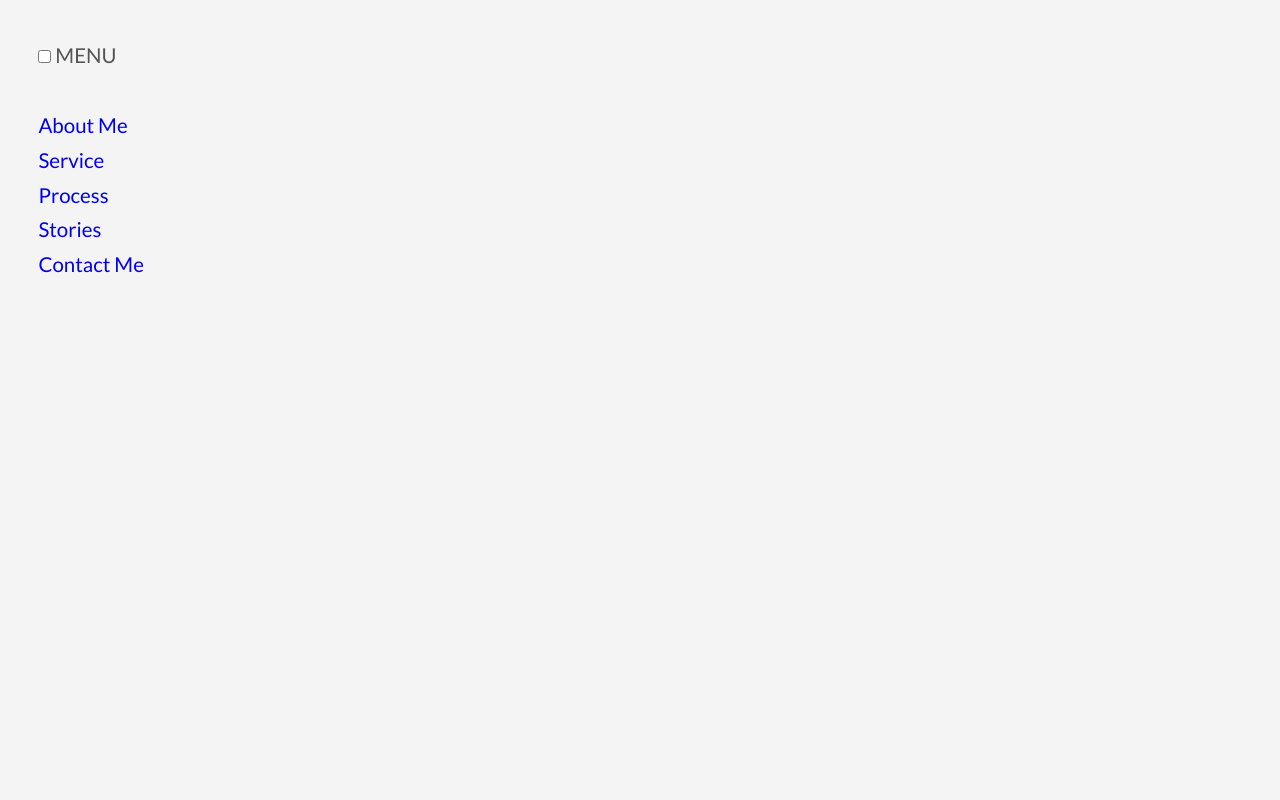
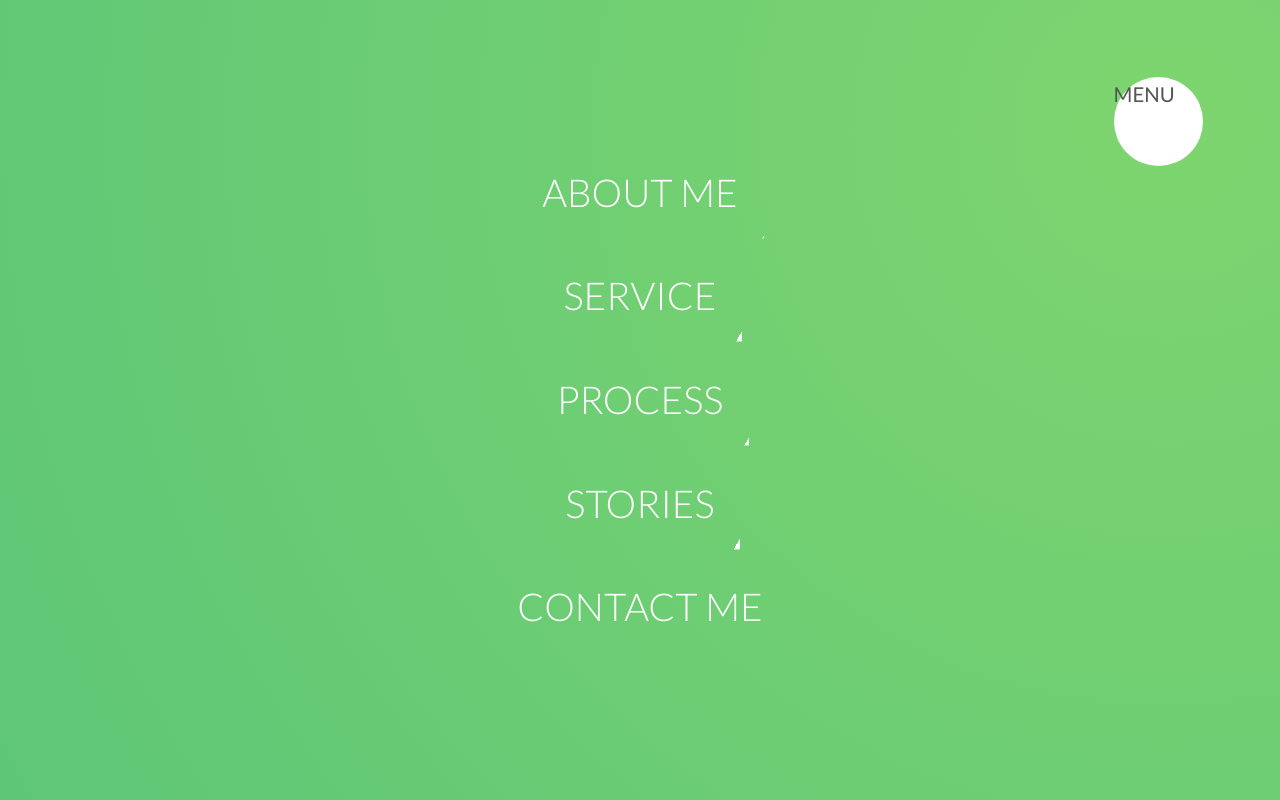
Before and after one commit to LaurenceM2015/myPortfolio, a website: page index.html in a window 1280 px wide. Drawn offline with Linux system fonts and the light colour scheme.

Commit message:
Styling nav, list,  item, link.

```diff
--- a/resources/sass/layouts/_navigation.scss
+++ b/resources/sass/layouts/_navigation.scss
@@ -0,0 +1,82 @@
+.navigation{
+
+    &__checkbox{
+        display: none;
+
+    }
+
+    &__button{
+        background-color: $color-white;
+        border-radius: 50%;
+        height: 7rem;
+        width: 7rem;
+
+        position: fixed;
+        top: 6rem;
+        right: 6rem;
+        z-index: 2000;
+    }
+
+    &__background{
+        position: fixed;
+        top: 6.5rem;
+        right: 6.5rem;
+        z-index: 1000;
+
+        // The radial gradient start in the middle of an element
+        background-image: radial-gradient($color-primary-light, $color-primary-dark);
+        border-radius: 50%;
+        height: 6rem;
+        width: 6rem;
+
+        // Development only
+        transform: scale(80);
+    }
+
+    &__nav {
+        height: 100vh;
+        width: 100%;
+
+        position: fixed;
+        top: 0;
+        left: 0;
+        z-index: 1500;
+    }
+
+
+
+    &__list{
+        @include absCenter;
+
+        text-align: center;
+
+    }
+
+    &__item {
+        margin: 1rem;
+    }
+
+    &__link{
+
+       &:link,
+       &:visited{
+            text-transform: uppercase;
+            display: inline-block;
+            color: $color-white;
+            padding: 1rem 2rem;
+            font-weight: 300;
+            font-size: 3rem;
+
+            background-image: linear-gradient(120deg, transparent 0%, transparent 50%, $color-white 50%);
+            background-size: 220%;
+            transition: all .4s;
+        }
+
+        &:hover, &:active{
+            transform: translateX(1rem);
+            background-position: 100%;
+            color: $color-primary;
+        }
+
+    }
+ }
```
Also changed, not shown: README.txt, resources/css/style.css.
